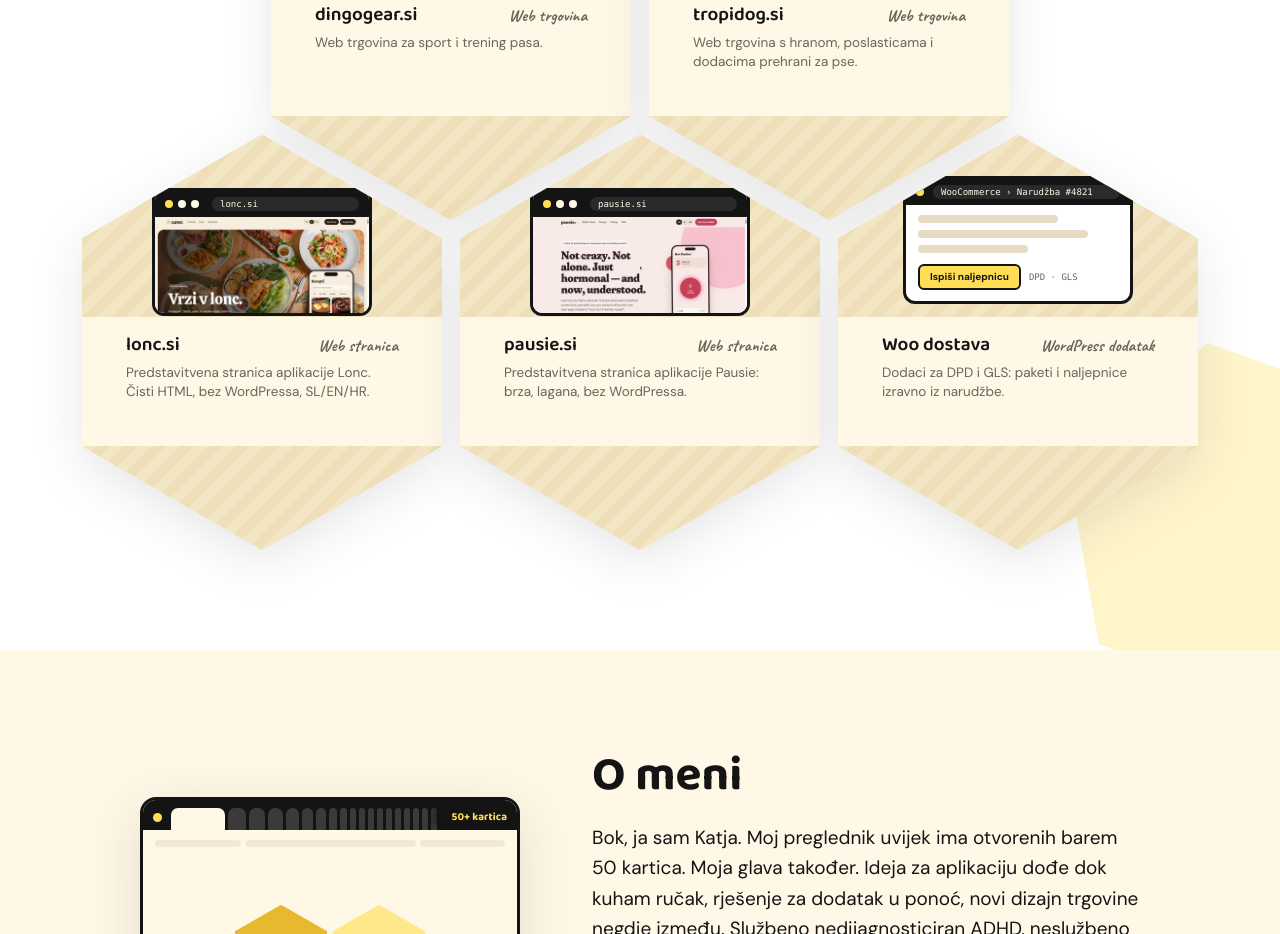
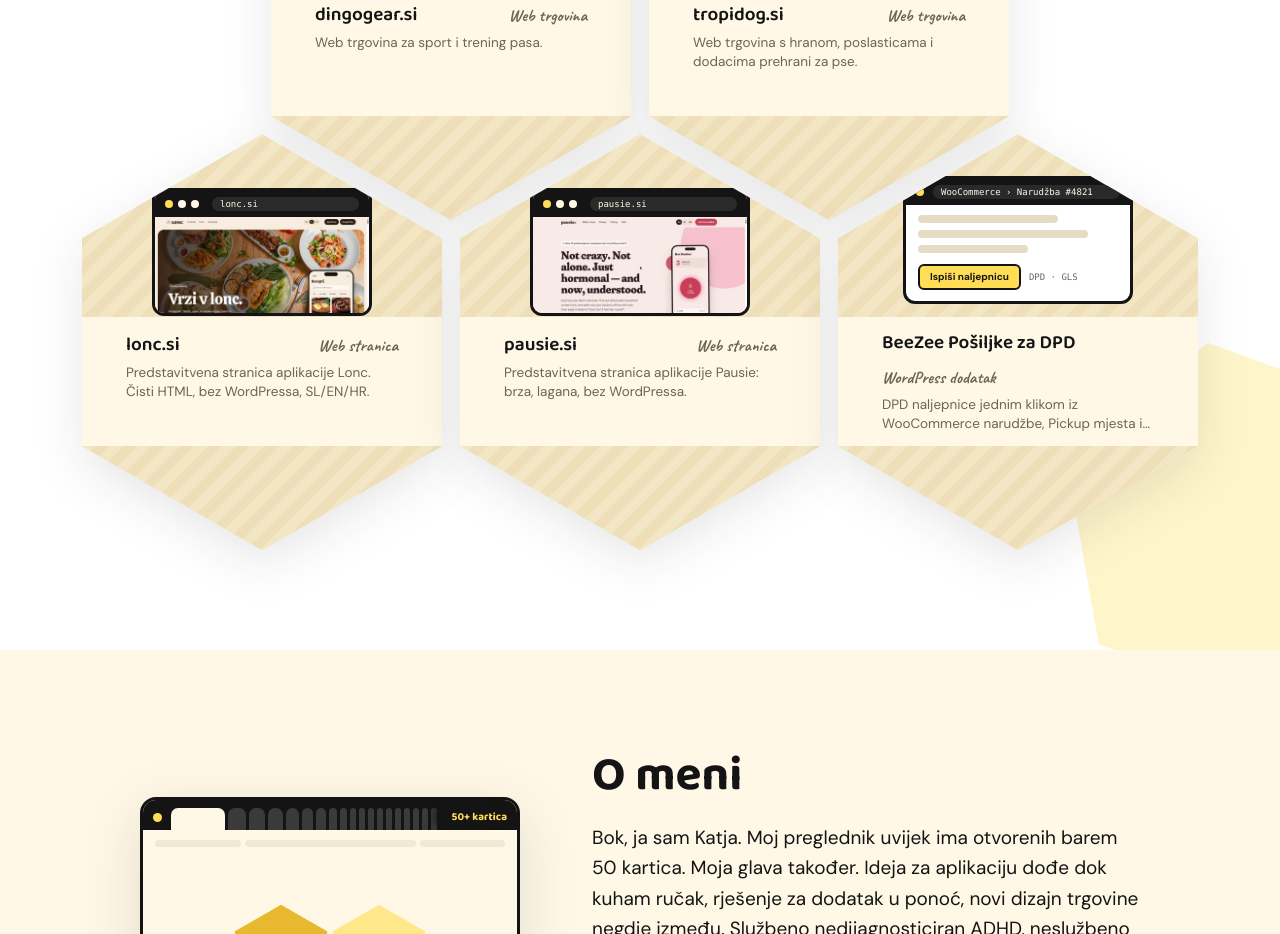
Before and after one commit to kkolsek/beezee-si, a plain HTML site: page dist/hr/index.html in a window 1280 px wide. Shown: the part 2471-3405 px from the top of the page. Drawn offline with Linux system fonts and the light colour scheme.

Commit message:
dist/hr: ploščica BeeZee Pošiljke za DPD

```diff
--- a/dist/hr/index.html
+++ b/dist/hr/index.html
@@ -158,11 +158,11 @@
     <div class="band"><div class="t"><strong>pausie.si</strong><span class="cat">Web stranica</span></div><p>Predstavitvena stranica aplikacije Pausie: brza, lagana, bez WordPressa.</p></div>
   </div>
 </a>
-<div class="hex hex-plugin" data-cat="plugin" aria-label="Woo dostava – WordPress dodatak">
+<a class="hex hex-plugin" data-cat="plugin" href="/posiljke/" aria-label="BeeZee Pošiljke za DPD – WordPress dodatak">
   <div class="hex-in"><div class="dash"><div class="bar"><i></i><b>WooCommerce › Narudžba #4821</b></div><div class="lines"><span style="width:70%"></span><span style="width:85%"></span><span style="width:55%"></span><div class="act"><span>Ispiši naljepnicu</span><span>DPD · GLS</span></div></div></div>
-    <div class="band"><div class="t"><strong>Woo dostava</strong><span class="cat">WordPress dodatak</span></div><p>Dodaci za DPD i GLS: paketi i naljepnice izravno iz narudžbe.</p></div>
+    <div class="band"><div class="t"><strong>BeeZee Pošiljke za DPD</strong><span class="cat">WordPress dodatak</span></div><p>DPD naljepnice jednim klikom iz WooCommerce narudžbe, Pickup mjesta i paketomati, praćenje i nepreuzeti paketi. 10 dana besplatno. Uskoro i za GLS.</p></div>
   </div>
-</div>
+</a>
 </div>
     </div>
     <p class="empty" id="empty">Ovdje će uskoro zujati novi projekt.</p>
```
